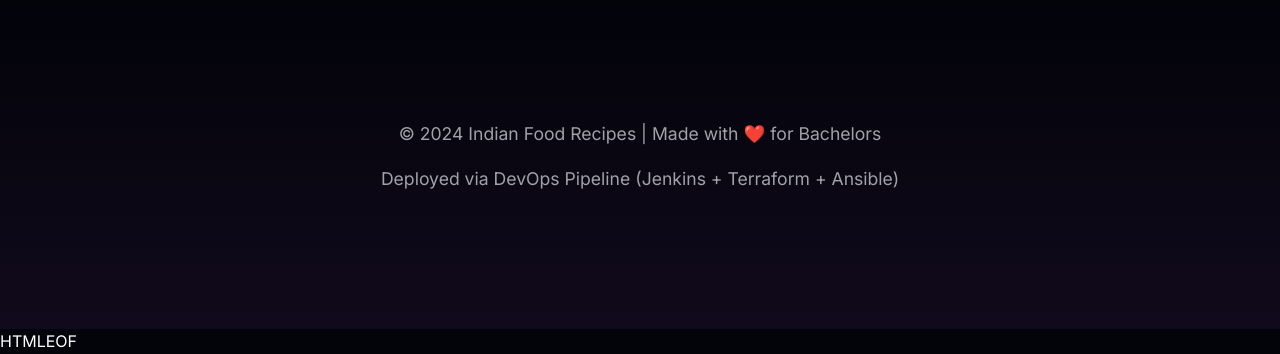
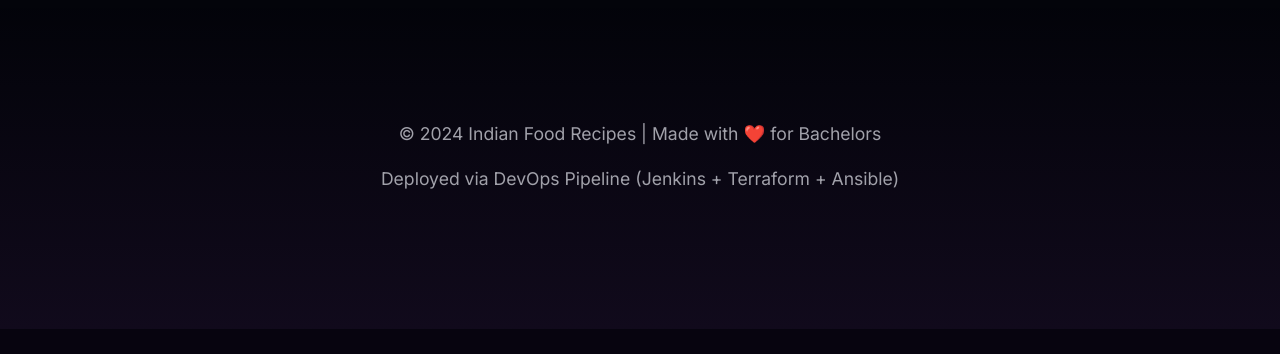
Before and after one commit to rahulbonkur/devops-infrastructure-project, a Flask app: template recipe-app/templates/index.html in a window 1280 px wide. Shown: the part 1224-1578 px from the top of the page. After the commit the page ends 1553 px from the top, so only its background shows below. Run offline with Flask 3, Linux system fonts and the light colour scheme; the template is opened without the code that fills it, so the values that code supplies are empty.

Commit message:
Update index.html

```diff
--- a/recipe-app/templates/index.html
+++ b/recipe-app/templates/index.html
@@ -594,4 +594,3 @@
 </body>
 
 </html>
-HTMLEOF
```
